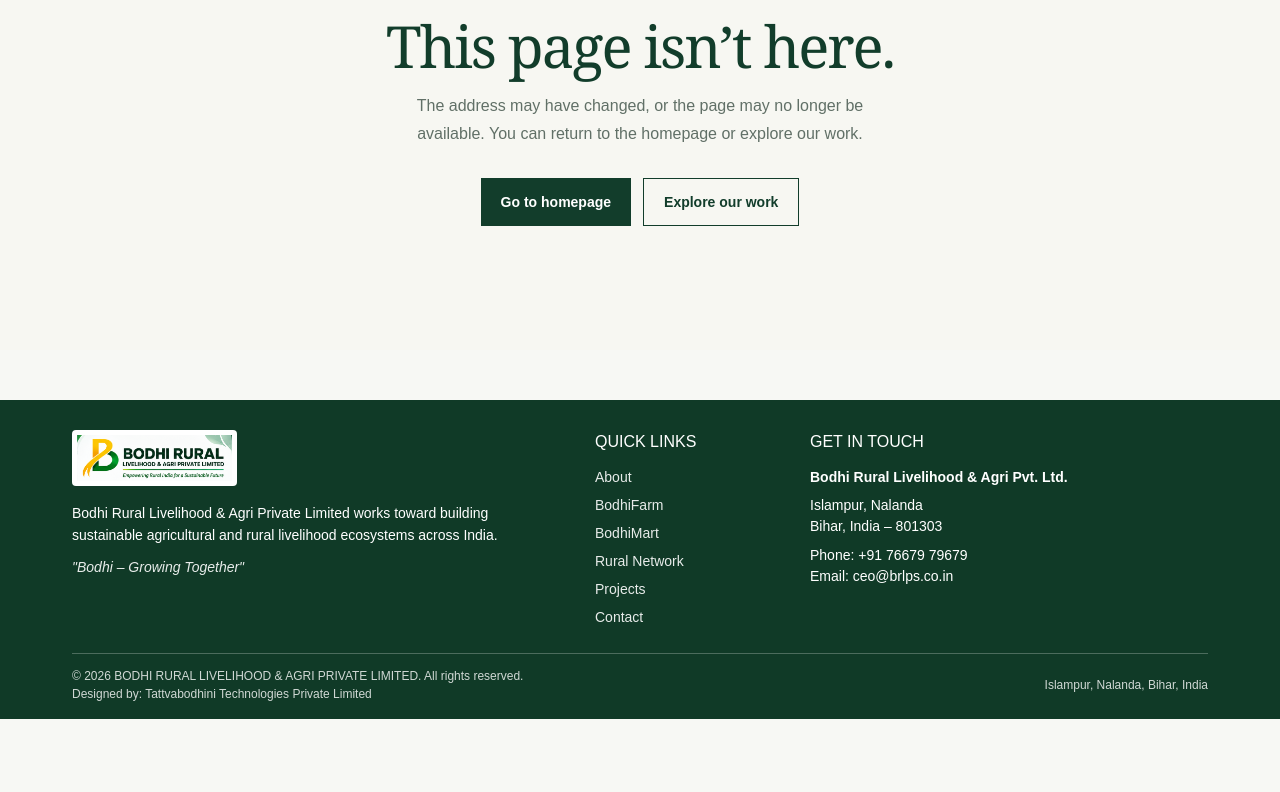
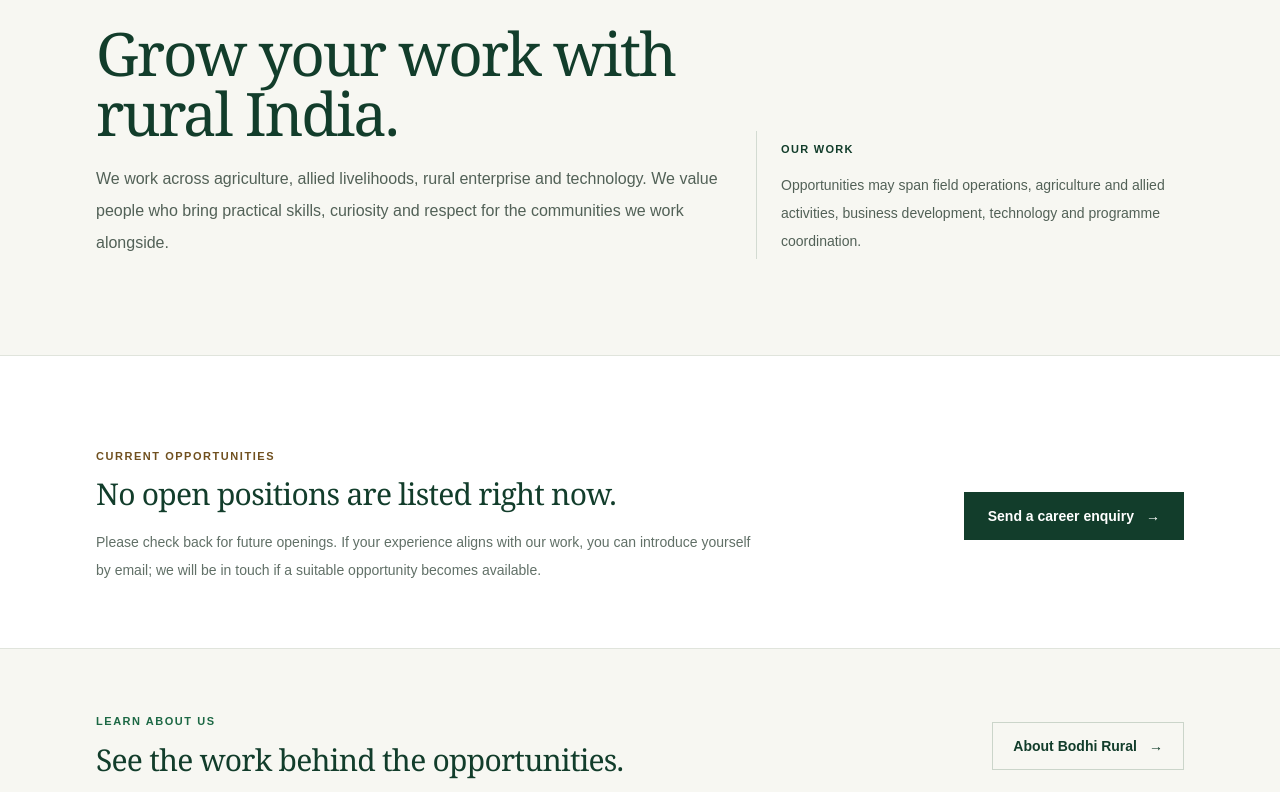
Before and after one commit to drdeepaksingh1/Bodhi-Rural, a Next.js app: page /careers in a window 1280 px wide. Before the commit this address had no page. Shown: the part 228-1020 px from the top of the page. Before the commit the page ends 947 px from the top, so only its background shows below. Built offline with nearby package versions, Linux system fonts and the light colour scheme.

Commit message:
Create professional careers page

```diff
--- /dev/null
+++ b/src/app/careers/page.tsx
@@ -0,0 +1,62 @@
+import type { Metadata } from 'next';
+import Link from 'next/link';
+
+export const metadata: Metadata = {
+  title: 'Careers',
+  description: 'Explore career opportunities with Bodhi Rural across agriculture, rural enterprise, technology and operations.',
+  alternates: { canonical: '/careers' },
+};
+
+export default function CareersPage() {
+  return (
+    <main className="min-h-[70vh] bg-[#f7f7f2] text-[#1c2b23]">
+      <section className="mx-auto grid w-full max-w-6xl gap-10 px-5 py-16 sm:px-8 sm:py-24 lg:grid-cols-[1.2fr_.8fr] lg:items-end">
+        <div>
+          <p className="inline-flex items-center gap-3 text-[11px] font-extrabold uppercase tracking-[.16em] text-[#1c6844] before:h-px before:w-7 before:bg-[#876321]">
+            Careers at Bodhi Rural
+          </p>
+          <h1 className="mt-5 max-w-3xl font-serif text-5xl font-medium leading-[1.05] tracking-[-.035em] text-[#123d2b] sm:text-6xl">
+            Grow your work with rural India.
+          </h1>
+          <p className="mt-5 max-w-2xl text-base leading-8 text-[#526157]">
+            We work across agriculture, allied livelihoods, rural enterprise and technology. We value people who bring practical skills, curiosity and respect for the communities we work alongside.
+          </p>
+        </div>
+        <aside className="border-l border-[#d3dbd2] py-1 pl-6 text-sm leading-7 text-[#526157]">
+          <strong className="mb-2 block text-[11px] font-extrabold uppercase tracking-[.12em] text-[#123d2b]">
+            Our work
+          </strong>
+          Opportunities may span field operations, agriculture and allied activities, business development, technology and programme coordination.
+        </aside>
+      </section>
+
+      <section className="border-y border-[#e0e4dc] bg-white">
+        <div className="mx-auto grid w-full max-w-6xl gap-10 px-5 py-12 sm:px-8 sm:py-16 md:grid-cols-[1fr_auto] md:items-center">
+          <div>
+            <p className="text-[11px] font-extrabold uppercase tracking-[.14em] text-[#70501f]">Current opportunities</p>
+            <h2 className="mt-3 font-serif text-3xl font-medium tracking-[-.025em] text-[#123d2b]">No open positions are listed right now.</h2>
+            <p className="mt-4 max-w-2xl text-sm leading-7 text-[#617067]">
+              Please check back for future openings. If your experience aligns with our work, you can introduce yourself by email; we will be in touch if a suitable opportunity becomes available.
+            </p>
+          </div>
+          <a
+            href="mailto:ceo@brlps.co.in?subject=Career%20enquiry%20-%20Bodhi%20Rural"
+            className="inline-flex min-h-12 items-center justify-center gap-3 bg-[#123d2b] px-6 text-sm font-bold text-white no-underline transition hover:bg-[#1c6844]"
+          >
+            Send a career enquiry <span aria-hidden="true">→</span>
+          </a>
+        </div>
+      </section>
+
+      <section className="mx-auto flex w-full max-w-6xl flex-col gap-5 px-5 py-12 sm:px-8 sm:py-16 md:flex-row md:items-center md:justify-between">
+        <div>
+          <p className="text-[11px] font-extrabold uppercase tracking-[.14em] text-[#1c6844]">Learn about us</p>
+          <h2 className="mt-3 font-serif text-3xl font-medium tracking-[-.025em] text-[#123d2b]">See the work behind the opportunities.</h2>
+        </div>
+        <Link href="/about" className="inline-flex min-h-12 items-center justify-center border border-[#cbd5ca] px-5 text-sm font-bold text-[#123d2b] no-underline transition hover:bg-white">
+          About Bodhi Rural <span className="ml-3" aria-hidden="true">→</span>
+        </Link>
+      </section>
+    </main>
+  );
+}
```
